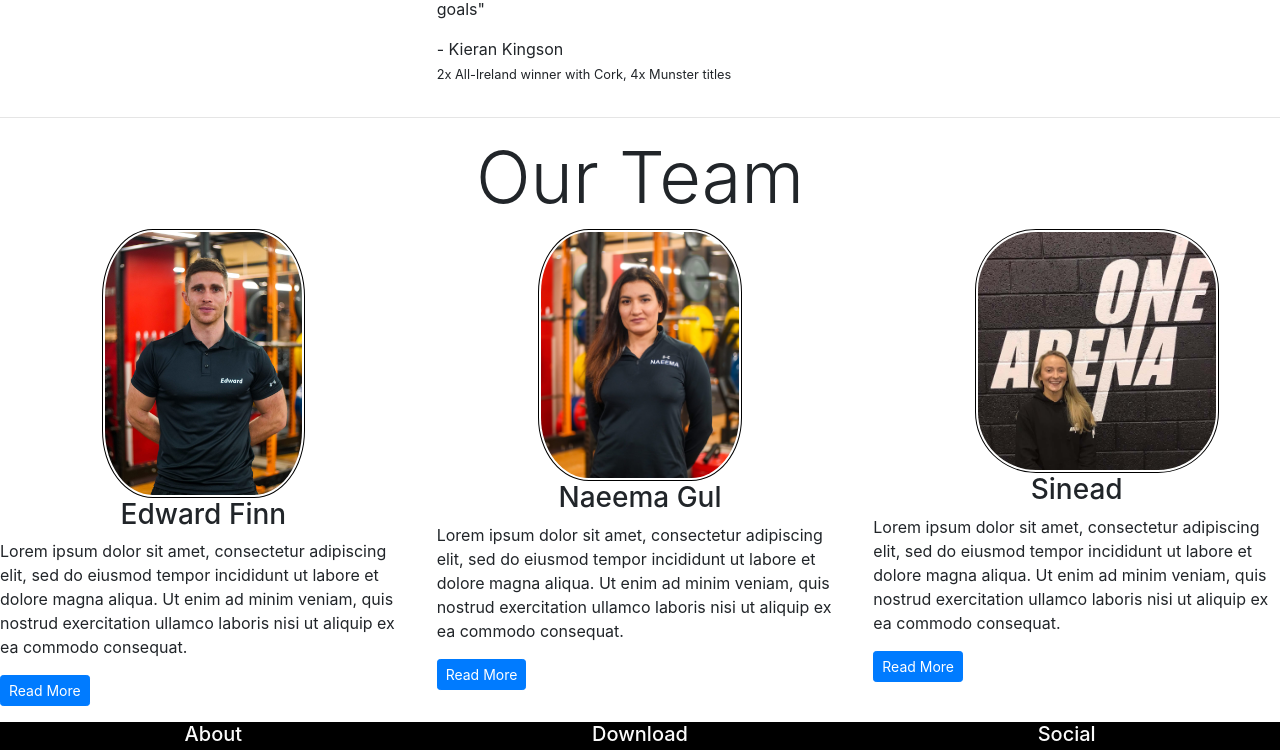
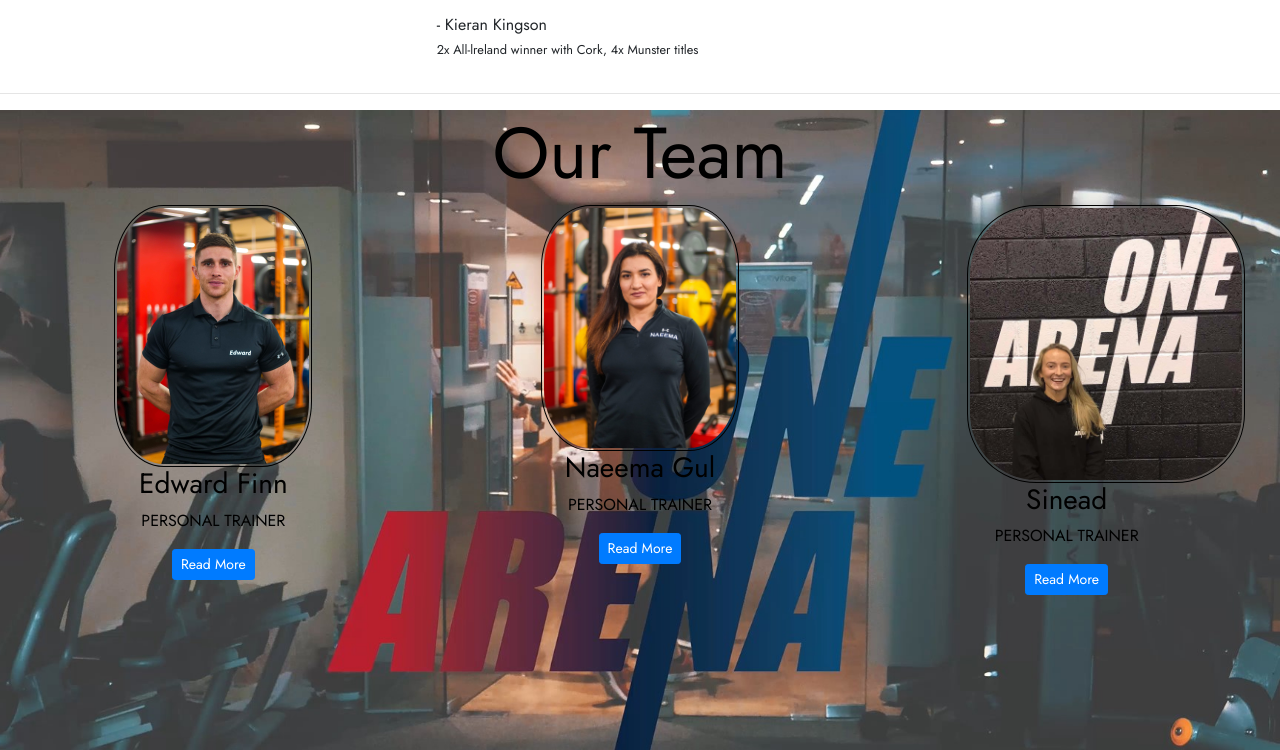
Before and after one commit to AlexNexton/MS1-OneArena, a plain HTML site: page index.html in a window 1280 px wide. Shown: the part 1216-1966 px from the top of the page. Drawn offline with nearby package versions, Linux system fonts and the light colour scheme.

Commit message:
style: added background image to our team section in index.html

```diff
--- a/assets/css/style.css
+++ b/assets/css/style.css
@@ -1,3 +1,9 @@
+@import url('https://fonts.googleapis.com/css2?family=Jost&family=Roboto&display=swap');
+
+body{
+    font-family: 'Jost', sans-serif;
+}
+
 
 /*-------------------------------------------Hero Image */
 
@@ -34,6 +40,17 @@
     text-transform: capitalize;
 }
 
+.member-photo{
+    width:50% ;
+    height: 50% ;
+}
+
+#sineadphoto{
+    width: 70%;
+    height: 50%;
+}
+
+
 /*-------------------------------------------Header */
 
 h2,h3,h4,h5{
@@ -53,11 +70,33 @@ nav a img{
 /*-------------------------------------------Reviews */
 
 /*-------------------------------------------Our Team */
+
+.photo-team{
+
+    height: 100vh;
+    background: url(../img/onea.jpg) no-repeat center fixed;
+    -webkit-background-size: cover;
+    -moz-background-size: cover;
+    -o-background-size: cover;
+     background-size: cover;
+
+
+
+}
+
+.our-team{
+    color: #000;
+}
 .our-team img{
     margin-left: 25%;
     padding: 2px 2px;
     border-radius: 25%;
     border: 1px solid #000;
+}
+
+.our-team p{
+    text-align: center;
+
 }
 
 
@@ -71,3 +110,8 @@ footer{
     margin:  0;
     padding: 0;
 }
+
+.social-links{
+    margin-left: 150px;
+
+}
--- a/index.html
+++ b/index.html
@@ -104,7 +104,8 @@
         <hr>
 
         <!-- Our Team -->
-		<section class="our-team">
+
+		<section class=" container-fluid our-team photo-team">
 
 			<div class="row">
 				<div class="col-12">
@@ -114,49 +115,42 @@
 
 			<div class="row">
 				<div class="col-12 col-md-4">
+
 					<div class="our-team">
 
-                    <img src="assets/img/edward.jpg" height="50%" width="50%" alt="photo of team member">
+                    <img src="assets/img/edward.jpg" class="member-photo"  alt="photo of team member">
 						<h3>Edward Finn</h3>
-						<p>Lorem ipsum dolor sit amet,
-							consectetur adipiscing elit,
-							sed do eiusmod tempor incididunt ut labore et dolore magna aliqua.
-							Ut enim ad minim veniam, quis nostrud exercitation ullamco laboris nisi ut aliquip ex ea commodo
-							consequat.</p>
+						<p>PERSONAL TRAINER</p>
 						<p><a class="btn btn-sm btn-primary" href="">Read More</a></p>
 					</div> </div>
 
                     <div class="col-12 col-md-4">
 					<div class="our-team">
-                    <img src="assets/img/Naheem.jpg" height="50%" width="50%" alt="photo of team member">
+                    <img src="assets/img/Naheem.jpg" class="member-photo" alt="photo of team member">
 						<h3>Naeema Gul </h3>
-						<p>Lorem ipsum dolor sit amet, consectetur adipiscing elit, sed do eiusmod tempor incididunt ut
-							labore et dolore magna aliqua. Ut enim ad minim veniam, quis nostrud exercitation ullamco laboris
-							nisi ut aliquip ex ea commodo consequat.</p>
-						<p><a class="btn btn-sm btn-primary" href="">Read More</a></p>
+						<p>PERSONAL TRAINER</p>
+						<p><a class="btn btn-sm btn-primary"  href="">Read More</a></p>
 					</div></div>
 
                     <div class="col-12 col-md-4">
 					<div class="our-team">
-                    <img src="assets/img/sinead.jpg" height="60%" width="60%" alt="photo of team member">
+                    <img id="sineadphoto" src="assets/img/sinead.jpg" alt="photo of team member">
 						<h3>Sinead</h3>
-						<p>Lorem ipsum dolor sit amet, consectetur adipiscing elit, sed do eiusmod tempor incididunt ut labore
-							et
-							dolore magna aliqua. Ut enim ad minim veniam, quis nostrud exercitation ullamco laboris nisi ut
-							aliquip ex ea commodo consequat.</p>
+						<p>PERSONAL TRAINER
+                        </p>
 						<p><a class="btn btn-sm btn-primary" href="">Read More</a></p>
 					</div>
                     </div>
 				</div>
+            </section>
 
-		</section>
         <!-- /.Our Team -->
 
 
 
 
 
-        <section></section>
+
 
 
 
@@ -239,18 +233,25 @@
 
      </footer>
 
-</body>
 
 
 
+<!--CDN versions of jQuery and Popper.js before it.-->
 
+<script src="https://code.jquery.com/jquery-3.5.1.slim.min.js"
+	integrity="sha384-DfXdz2htPH0lsSSs5nCTpuj/zy4C+OGpamoFVy38MVBnE+IbbVYUew+OrCXaRkfj" crossorigin="anonymous">
+</script>
+<script src="https://cdn.jsdelivr.net/npm/popper.js@1.16.0/dist/umd/popper.min.js"
+	integrity="sha384-Q6E9RHvbIyZFJoft+2mJbHaEWldlvI9IOYy5n3zV9zzTtmI3UksdQRVvoxMfooAo" crossorigin="anonymous">
+</script>
 
 
 
 <!--BootStrap Javascript-->
-	<script src="https://stackpath.bootstrapcdn.com/bootstrap/4.4.1/js/bootstrap.min.js"
-		integrity="sha384-wfSDF2E50Y2D1uUdj0O3uMBJnjuUD4Ih7YwaYd1iqfktj0Uod8GCExl3Og8ifwB6" crossorigin="anonymous">
-	</script>
+<script src="https://stackpath.bootstrapcdn.com/bootstrap/4.4.1/js/bootstrap.min.js"
+	integrity="sha384-wfSDF2E50Y2D1uUdj0O3uMBJnjuUD4Ih7YwaYd1iqfktj0Uod8GCExl3Og8ifwB6" crossorigin="anonymous">
+</script>
 
+</body>
 
 </html>
```
Also changed, not shown: assets/img/onea.jpg (added).
